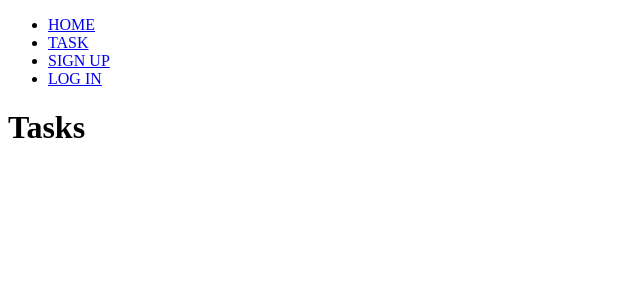
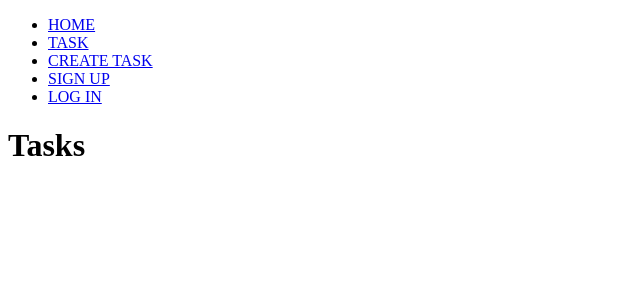
Before and after one commit to KarimHamze/django-crud, a Django app: page /tasks/ in a window 1280 px wide. Shown: the top 300 px of the page, without its empty margins (0-640 px from the left). Run offline with Django 5.2, Linux system fonts and the light colour scheme.

Commit message:
create tasks

```diff
--- a/djangocrud/urls.py
+++ b/djangocrud/urls.py
@@ -23,6 +23,7 @@ urlpatterns = [
     path('', views.home, name='home'),
     path('signup/', views.signup, name='signup'),
     path('tasks/', views.tasks, name='tasks'),
+    path('tasks/create', views.create_task, name='create_task'),
     path('logout/', views.signout, name='logout'),
-    path('signin/', views.signin, name='signin')
+    path('signin/', views.signin, name='signin'),
 ]
--- a/tasks/templates/base.html
+++ b/tasks/templates/base.html
@@ -13,6 +13,9 @@
         </li>
         <li>
           <a href="/tasks">TASK</a>
+        </li>
+        <li>
+          <a href="/tasks/create">CREATE TASK</a>
         </li>
         {% if user.is_authenticated %}
         <li>
--- a/tasks/views.py
+++ b/tasks/views.py
@@ -4,6 +4,7 @@ from django.contrib.auth.forms import UserCreationForm, AuthenticationForm
 from django.contrib.auth.models import User
 from django.contrib.auth import login, logout, authenticate
 from django.db import IntegrityError
+from .forms import TaskForm
 # Create your views here.
 
 # HOME WEBSITE
@@ -61,3 +62,23 @@ def signin(request):
         else:
             login(request, user)
             return redirect('tasks')
+
+#CREATE TASK
+def create_task(request):
+
+    if request.method == 'GET':
+        return render(request, 'create_task.html', {
+            'form' : TaskForm
+        })
+    else:
+        try:
+            form = TaskForm(request.POST)
+            new_task = form.save(commit=False)
+            new_task = request.user
+            new_task.save()
+            return redirect('tasks')
+        except ValueError:
+            return render(request, 'create_task.html', {
+            'form' : TaskForm,
+            'error': 'Please provide valide data'
+        })
```
Also changed, not shown: tasks/forms.py (added, +7 -0 lines), tasks/templates/create_task.html (added, +13 -0 lines).
